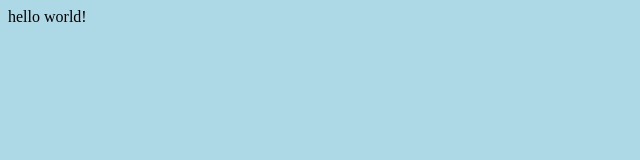
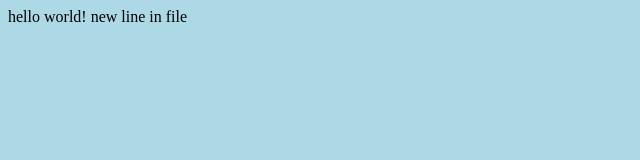
Before and after one commit to vibhuti-prajapati/hello-world, a plain HTML site: page index.html in a window 1280 px wide. Shown: the whole page, without its empty margins (0-640 px from the left). Drawn offline with Linux system fonts and the light colour scheme.

Commit message:
update index.html with a anew line

```diff
--- a/index.html
+++ b/index.html
@@ -8,5 +8,6 @@
 </head>
 <body>
     hello world!
+    new line in file
 </body>
 </html>
```
